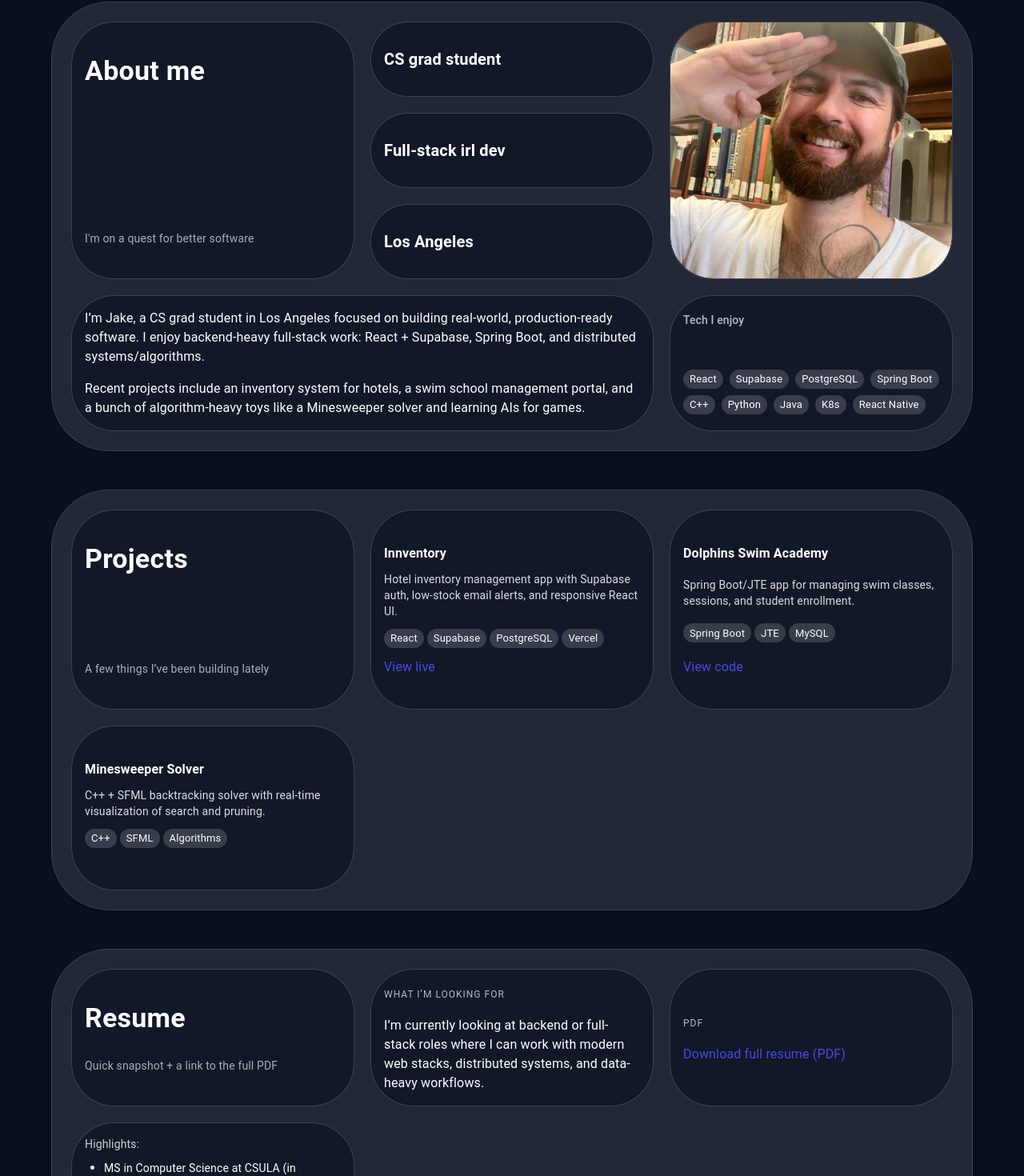
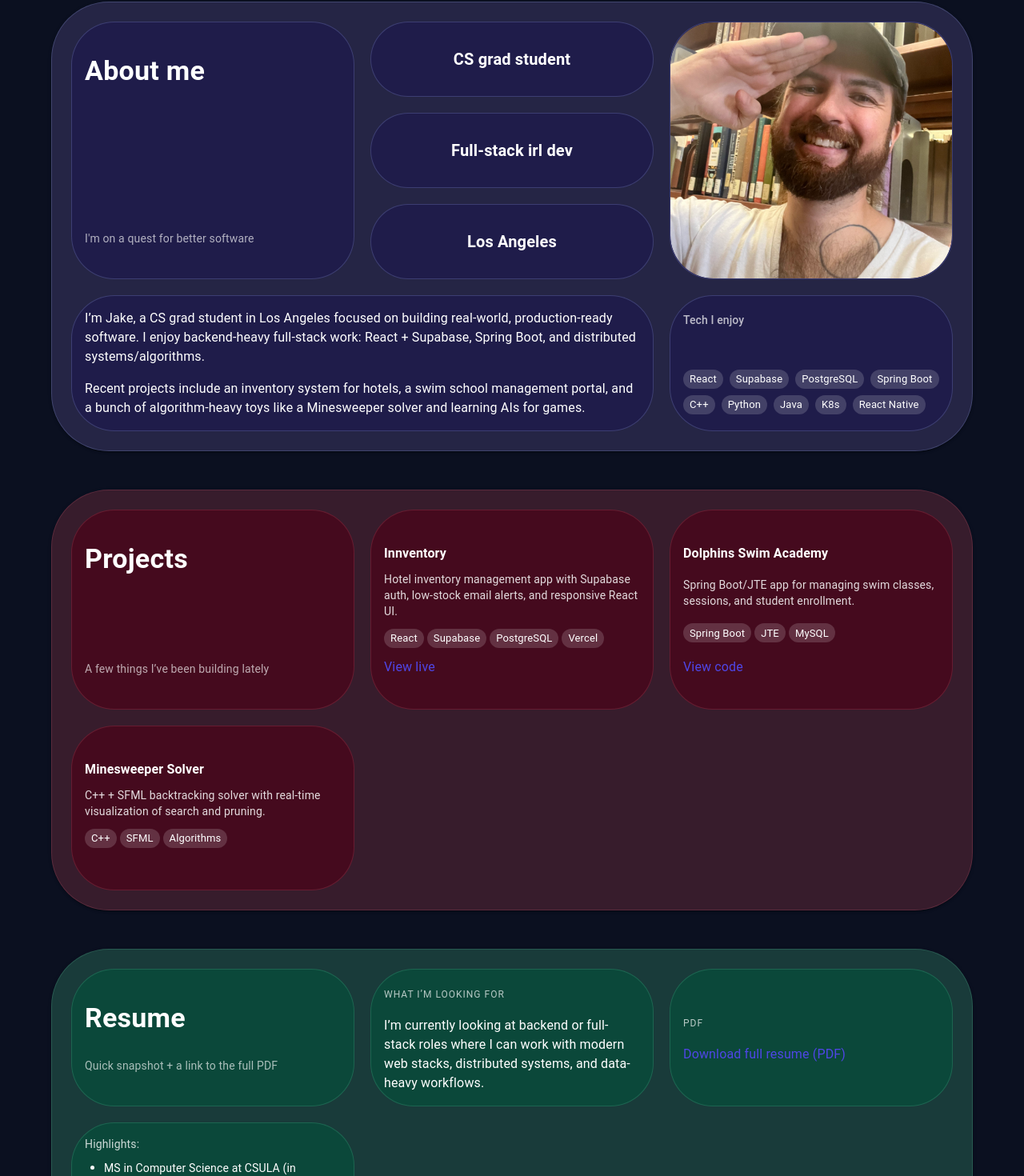
Before and after one commit to 1jdsteele/portfolio3, a React (Vite) app: page / in a window 1280 px wide. Shown: the part 622-2092 px from the top of the page at 80% size. Built offline with nearby package versions, Linux system fonts and the light colour scheme.

Commit message:
added color themes to BentoSections and utilized them.

```diff
--- a/src/components/BentoCard.jsx
+++ b/src/components/BentoCard.jsx
@@ -8,7 +8,10 @@ export default function BentoCard({ children, sx = {}, ...rest }) {
         p: 2,
         height: "100%",
         borderRadius: 3,
-        borderColor: "rgba(148,163,184,0.3)",
+
+        // section-scoped theming (with fallbacks)
+        bgcolor: "var(--bento-card-bg, rgba(15,23,42,0.85))",
+        borderColor: "var(--bento-outline, rgba(148,163,184,0.3))",
         display: "flex",
         flexDirection: "column",
         justifyContent: "space-between",
--- a/src/components/BentoSection.jsx
+++ b/src/components/BentoSection.jsx
@@ -1,6 +1,32 @@
 import { Box, Paper, Stack, Typography } from "@mui/material";
 
-export default function BentoSection({ title, subtitle, children, id }) {
+// JAKE THIS WAS THE LAST THING YOU ADDED - YOU WERE ABOUT TO ADD A PROP HERE TO USE THESE MAYBE?
+const SECTION_TONES = {
+  slate: {
+    sectionBg: "rgba(15, 23, 42, 0.65)",
+    cardBg: "rgba(15, 23, 42, 0.85)",
+    outline: "rgba(148,163,184,0.22)",
+  },
+  indigo: {
+    sectionBg: "rgba(30, 27, 75, 0.55)",
+    cardBg: "rgba(30, 27, 75, 0.80)",
+    outline: "rgba(165,180,252,0.22)",
+  },
+  emerald: {
+    sectionBg: "rgba(6, 78, 59, 0.45)",
+    cardBg: "rgba(6, 78, 59, 0.72)",
+    outline: "rgba(110,231,183,0.18)",
+  },
+  rose: {
+    sectionBg: "rgba(76, 5, 25, 0.45)",
+    cardBg: "rgba(76, 5, 25, 0.72)",
+    outline: "rgba(251,113,133,0.18)",
+  },
+};
+
+export default function BentoSection({ title, subtitle, children, id, tone }) {
+  const t = tone ? SECTION_TONES[tone] : SECTION_TONES.slate;
+
   return (
     <Box id={id}>
       {(title || subtitle) && (
@@ -36,6 +62,14 @@ export default function BentoSection({ title, subtitle, children, id }) {
           },
           gap: { xs: 2, md: 2.5 },
           alignItems: "stretch",
+
+          // 🔥 CSS variable “theme” for this section
+          "--bento-section-bg": t.sectionBg,
+          "--bento-card-bg": t.cardBg,
+          "--bento-outline": t.outline,
+
+          bgcolor: "var(--bento-section-bg)",
+          border: "1px solid var(--bento-outline)",
         }}
       >
         {children}
--- a/src/components/sections/AboutSection.jsx
+++ b/src/components/sections/AboutSection.jsx
@@ -18,7 +18,7 @@ const skills = [
 
 export default function AboutSection() {
   return (
-    <BentoSection id="about">
+    <BentoSection id="about" tone="indigo">
       {/* Header card: span 6 */}
       <SectionHeaderCard
         title="About me"
@@ -66,6 +66,7 @@ export default function AboutSection() {
           display: "flex",
           flexDirection: "column",
           gap: 2.5,
+          textAlign: "center",
         }}
       >
         <BentoCard sx={{ py: 1.75, justifyContent: "center", gap: 2 }}>
--- a/src/components/sections/ProjectsSection.jsx
+++ b/src/components/sections/ProjectsSection.jsx
@@ -6,7 +6,7 @@ import SectionHeaderCard from "../SectionHeaderCard";
 
 export default function ProjectsSection() {
   return (
-    <BentoSection id="projects">
+    <BentoSection id="projects" tone="rose">
       <SectionHeaderCard
         title="Projects"
         subtitle="A few things I’ve been building lately"
--- a/src/components/sections/ResumeSection.jsx
+++ b/src/components/sections/ResumeSection.jsx
@@ -5,7 +5,7 @@ import SectionHeaderCard from "../SectionHeaderCard";
 
 export default function ResumeSection() {
   return (
-    <BentoSection id="resume">
+    <BentoSection id="resume" tone="emerald">
       <SectionHeaderCard
         title="Resume"
         subtitle="Quick snapshot + a link to the full PDF"
```
